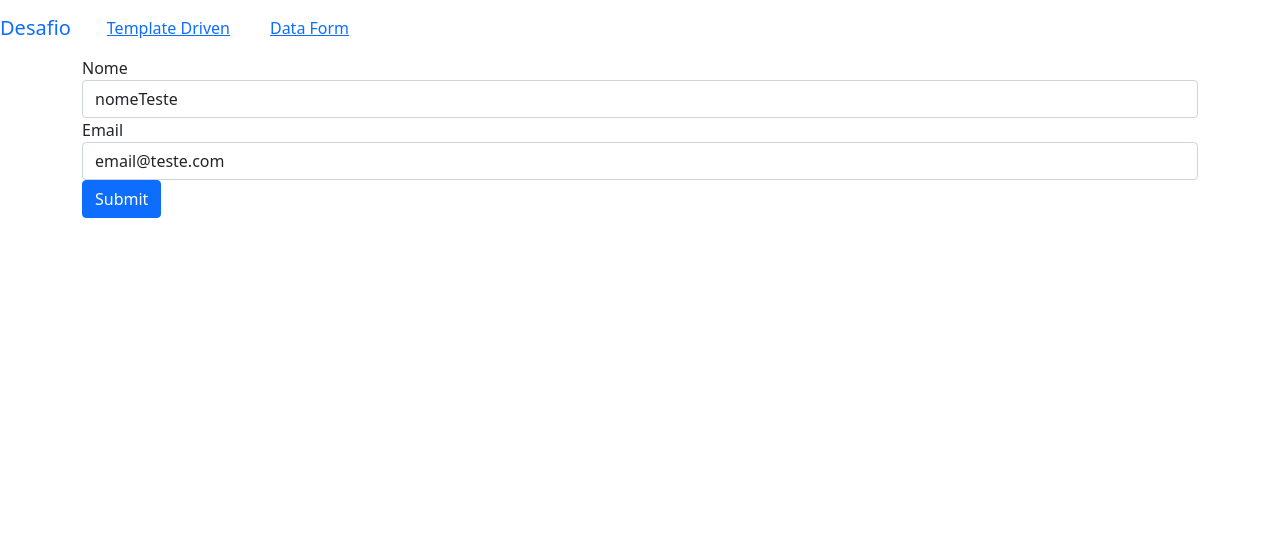
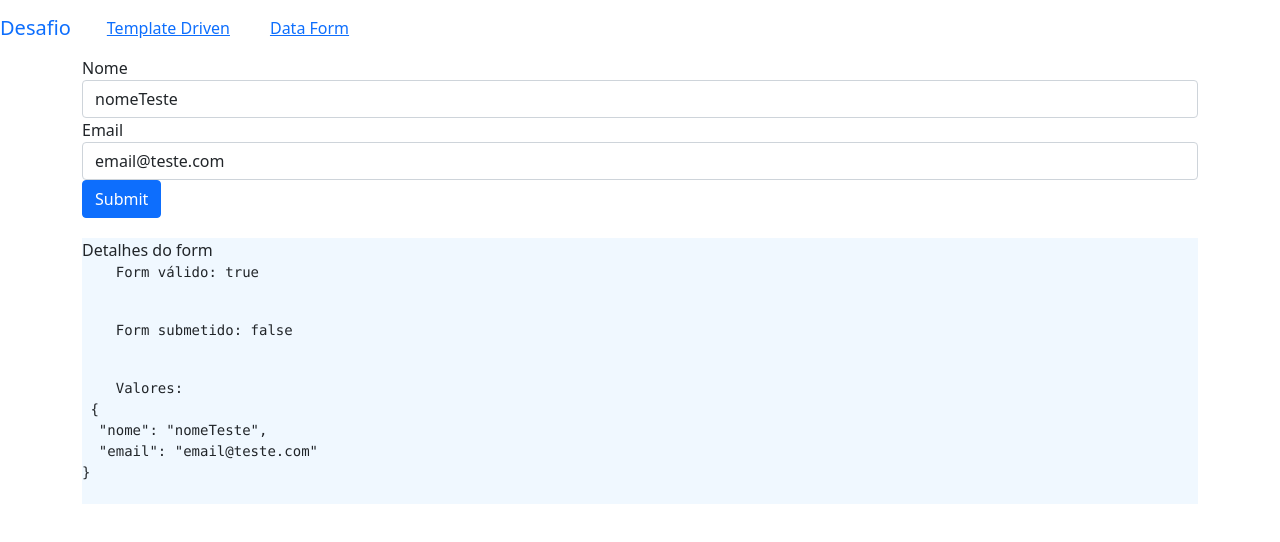
Before and after one commit to RafaelNevesdeOliveira/formAngular, an Angular app: page /templateForm in a window 1280 px wide. Shown: the top 542 px of the page. Built offline with nearby package versions, Linux system fonts and the light colour scheme.

Commit message:
Added Debug

```diff
--- a/src/app/app.module.ts
+++ b/src/app/app.module.ts
@@ -6,13 +6,11 @@
 import { AppRoutingModule } from './app-routing.module';
 import { AppComponent } from './app.component';
 import { DataFormComponent } from './data-form/data-form.component';
-import { FormDebugComponent } from './form-debug/form-debug.component';
 
 @NgModule({
   declarations: [
     AppComponent,
     DataFormComponent,
-    FormDebugComponent,
   ],
   imports: [
     BrowserModule,
--- a/src/app/form-debug/form-debug.component.css
+++ b/src/app/form-debug/form-debug.component.css
@@ -0,0 +1,3 @@
+.debug{
+  background-color: aliceblue;
+}
--- a/src/app/form-debug/form-debug.component.html
+++ b/src/app/form-debug/form-debug.component.html
@@ -1 +1,18 @@
-<p>form-debug works!</p>
+<div class="debug" style="margin-top: 20px" *ngIf="form">
+  <div>
+    Detalhes do form
+  </div>
+
+  <pre>
+    Form válido: {{ form.valid}}
+  </pre>
+
+  <pre>
+    Form submetido: {{ form.submitted}}
+  </pre>
+
+  <pre>
+    Valores: <br> {{ form.value | json}}
+  </pre>
+
+</div>
--- a/src/app/form-debug/form-debug.component.ts
+++ b/src/app/form-debug/form-debug.component.ts
@@ -1,4 +1,4 @@
-import { Component, OnInit } from '@angular/core';
+import { Component, Input, OnInit } from '@angular/core';
 
 @Component({
   selector: 'app-form-debug',
@@ -7,6 +7,8 @@
 })
 export class FormDebugComponent implements OnInit {
 
+  @Input() form: any;
+
   constructor() { }
 
   ngOnInit(): void {
--- a/src/app/template-form/template-form.component.html
+++ b/src/app/template-form/template-form.component.html
@@ -15,14 +15,14 @@
     [class.has-feedback]="!email.valid && email.touched">
     <label class="control-label" for="email">Email</label>
     <input type="email" class="form-control" id="email" name="email" placeholder="nome@email.com"
-      [ngModel]="usuario.email" required #email="ngModel">
+      [ngModel]="usuario.email" required email #email="ngModel">
 
     <div *ngIf="!email.valid && email.touched" class="alert alert-danger" role="alert">
       Email inválido
     </div>
   </div>
 
-  <button type="submit" class="btn btn-primary"
-    [disabled]="!f.valid"
-  >Submit</button>
+  <button type="submit" class="btn btn-primary" [disabled]="!f.valid">Submit</button>
+
+  <app-form-debug [form]="f"></app-form-debug>
 </form>
--- a/src/app/template-form/template-form.module.ts
+++ b/src/app/template-form/template-form.module.ts
@@ -2,12 +2,13 @@
 import { NgModule } from '@angular/core';
 import { CommonModule } from '@angular/common';
 import { FormsModule } from '@angular/forms';
+import { FormDebugComponent } from '../form-debug/form-debug.component';
 
 
 
 
 @NgModule({
-  declarations: [TemplateFormComponent],
+  declarations: [TemplateFormComponent, FormDebugComponent],
   imports: [
     CommonModule,
     FormsModule
```
